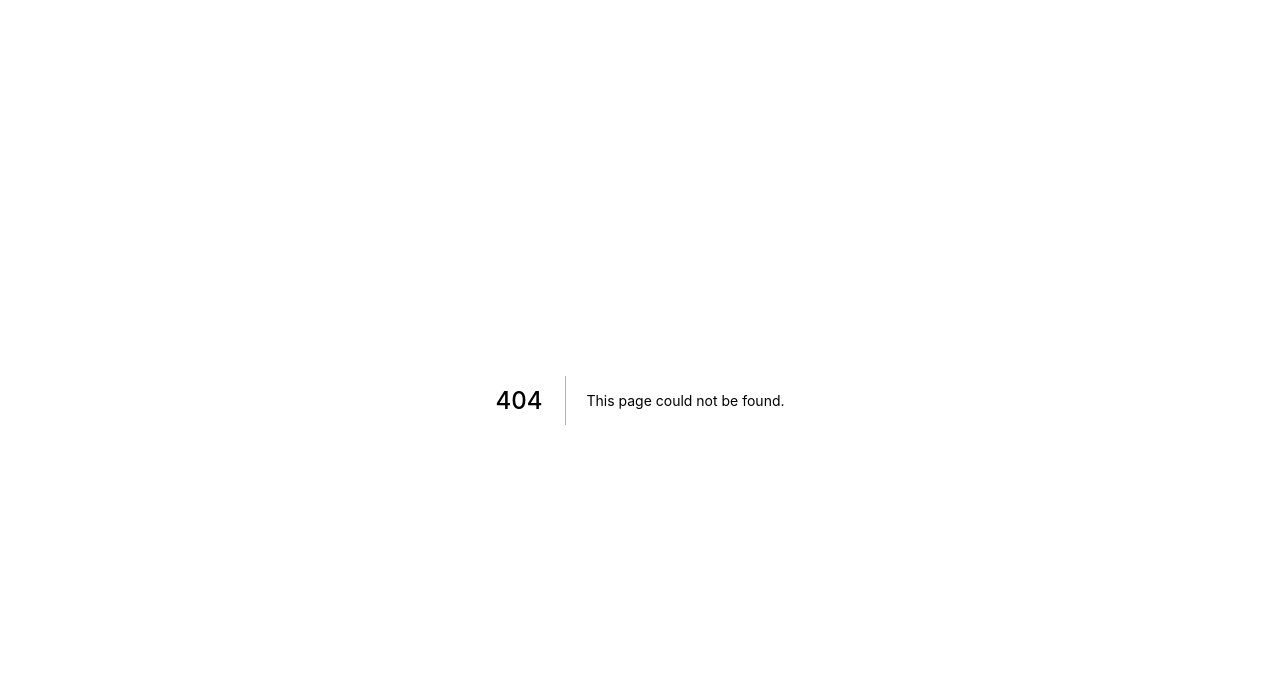
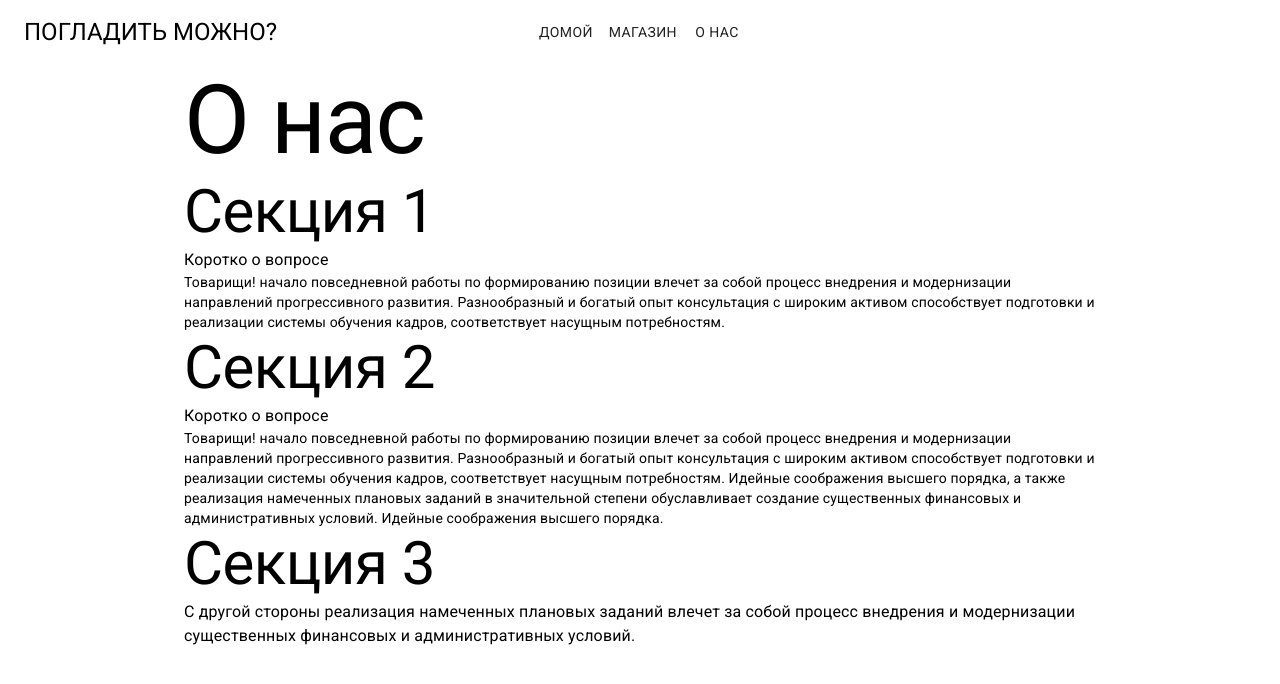
Before and after one commit to berserk-fan/freepper, a Next.js app: page /about in a window 1280 px wide. Before the commit this address had no page. Shown: the top 684 px of the page. Built offline with nearby package versions, Linux system fonts and the light colour scheme.

Commit message:
add about us page

```diff
--- /dev/null
+++ b/src/pages/about/index.tsx
@@ -0,0 +1,53 @@
+import {Box, Container, Typography} from "@material-ui/core";
+import LayoutWithHeader from "../../components/Layout/LayoutWithHeader";
+
+
+export default function AboutUs() {
+    return (
+        <LayoutWithHeader>
+            <Container maxWidth={'md'}>
+                <Typography variant='h1'>
+                    О нас
+                </Typography>
+                <Box>
+                    <Typography variant={'h2'}>
+                        Секция 1
+                    </Typography>
+                    <Typography variant={'body1'}>Коротко о вопросе</Typography>
+                    <Typography variant={'body2'}>
+                        Товарищи! начало повседневной работы по формированию позиции влечет за собой процесс внедрения и
+                        модернизации направлений прогрессивного развития. Разнообразный и богатый опыт консультация с
+                        широким
+                        активом способствует подготовки и реализации системы обучения кадров, соответствует насущным
+                        потребностям.
+                    </Typography>
+                </Box>
+                <Box>
+                    <Typography variant={'h2'}>
+                        Секция 2
+                    </Typography>
+                    <Typography variant={'body1'}>Коротко о вопросе</Typography>
+                    <Typography variant={'body2'}>
+                        Товарищи! начало повседневной работы по формированию позиции влечет за собой процесс внедрения и
+                        модернизации направлений прогрессивного развития. Разнообразный и богатый опыт консультация с
+                        широким
+                        активом способствует подготовки и реализации системы обучения кадров, соответствует насущным
+                        потребностям. Идейные соображения высшего порядка, а также реализация намеченных плановых
+                        заданий в
+                        значительной степени обуславливает создание существенных финансовых и административных условий.
+                        Идейные
+                        соображения высшего порядка.
+                    </Typography>
+                </Box>
+                <Typography variant={'h2'}>
+                    Секция 3
+                </Typography>
+                <Typography variant={'body1'}>
+                    С другой стороны реализация намеченных плановых заданий влечет за собой процесс внедрения и
+                    модернизации
+                    существенных финансовых и административных
+                    условий.
+                </Typography>
+            </Container>
+        </LayoutWithHeader>);
+}
```
